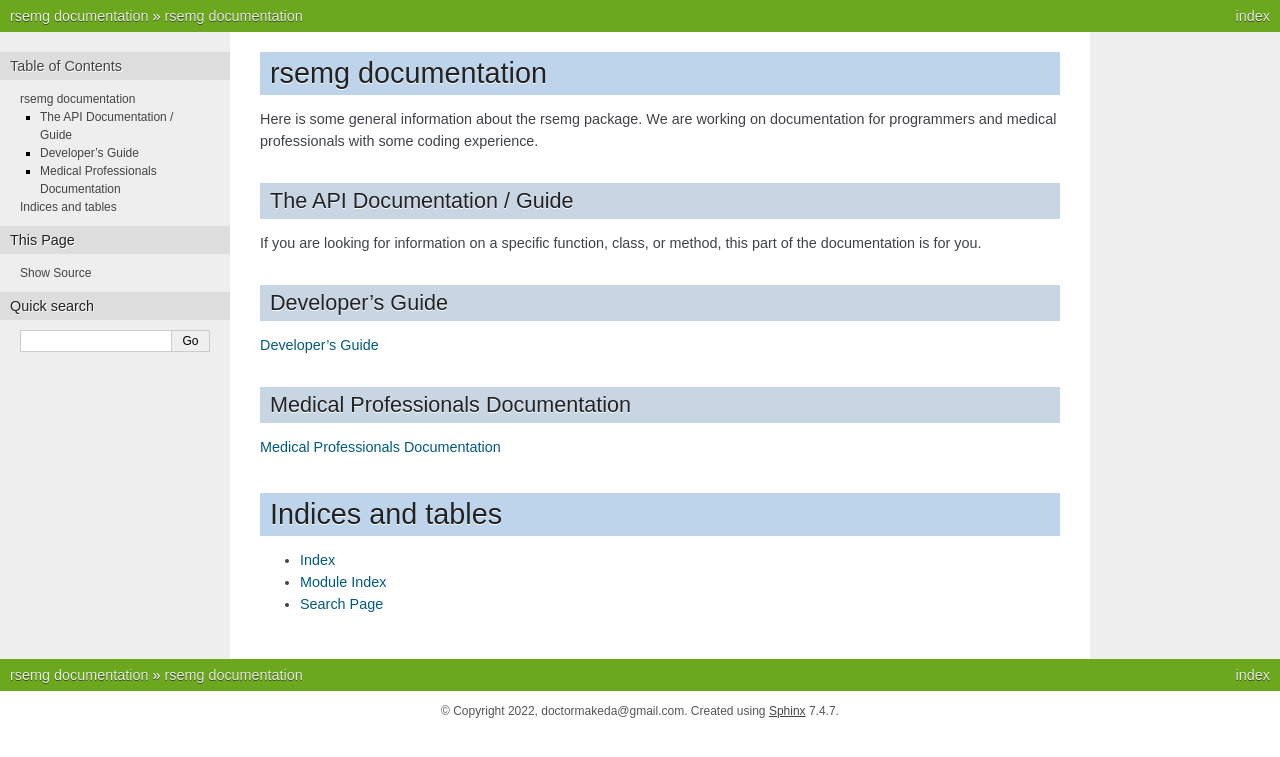
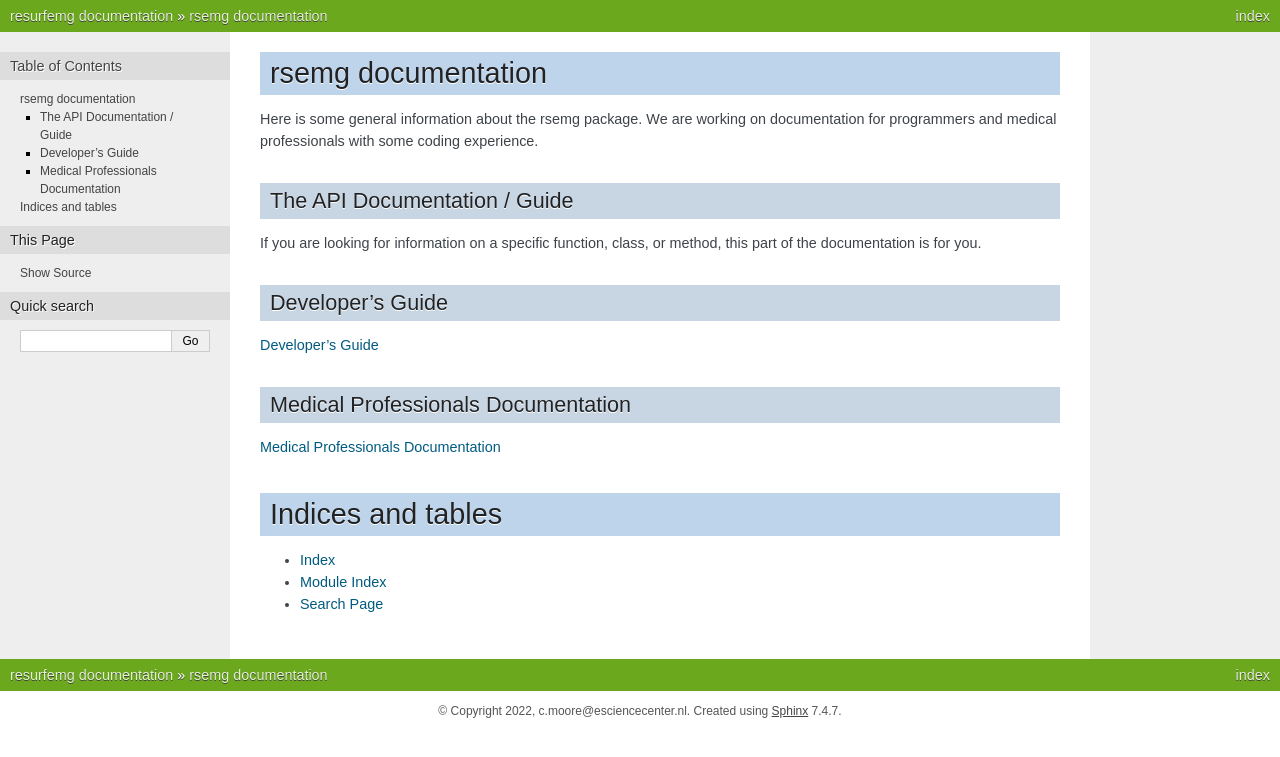
Before and after one commit to ReSurfEMG/ReSurfEMG, a Sphinx documentation site: the page built from docs/index.rst, in a window 1280 px wide. Shown: the top 757 px of the page. Built offline with Sphinx 7.4.7, drawn with Linux system fonts in a browser that asks for light colours; formulas are drawn with MathJax 3; pages that are not in the unit, such as notebooks, are missing from menus; the version number could not be read and is left out.

Commit message:
documentation

```diff
--- a/docs/conf.py
+++ b/docs/conf.py
@@ -13,16 +13,17 @@
 import sys, subprocess
 import os
 
-# TODO(makeda): This is wrong, the rsemg module needs to have an __init__.py file.
-# Once that happens, the rsemg component should be removed from this path, and
+# TODO(makeda): This is wrong, the resurfemg module needs to have an __init__.py file.
+# Once that happens, the resurfemg component should be removed from this path, and
 # the modules inside rsemg folder will become its submodules.
-sys.path.insert(0, os.path.abspath(os.path.join(os.path.dirname(__file__), '..', 'rsemg')))
+
+# sys.path.insert(0, os.path.abspath(os.path.join(os.path.dirname(__file__), '..', 'resurfemg')))
 
 # -- Project information -----------------------------------------------------
 
-project = 'rsemg'
-copyright = '2022, doctormakeda@gmail.com'
-author = 'doctormakeda@gmail.com'
+project = 'resurfemg'
+copyright = '2022, c.moore@esciencecenter.nl'
+author = 'c.moore@esciencecenter.nl'
 
 # The full version, including alpha/beta/rc tags
 try:
--- /dev/null
+++ b/resurfemg/__init__.py
@@ -0,0 +1 @@
+# -*- coding: utf-8 -*-
```
Also changed, not shown: README.md (+1 -1 lines).
